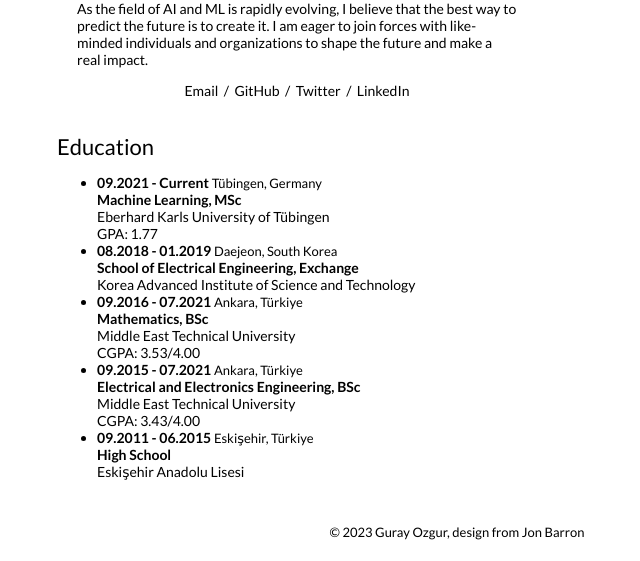
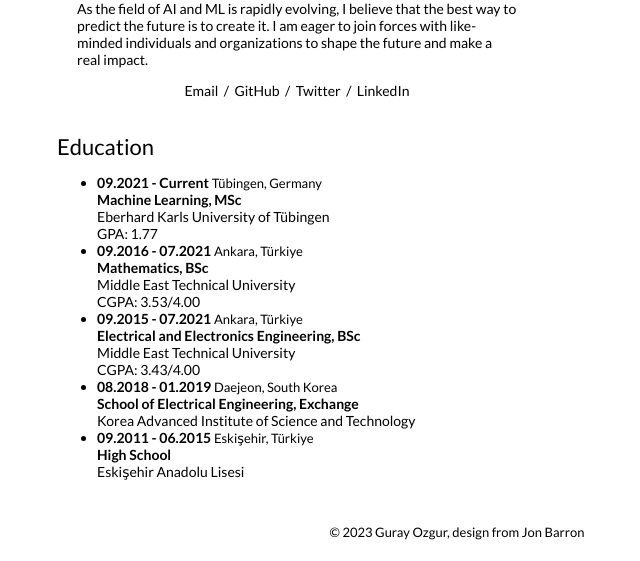
Before and after one commit to gurayozgur/gurayozgur.github.io, a Jekyll site: the page built from _posts/2019-06-02-venue.markdown, in a window 1280 px wide, cut to the strip 426-987 px from the top of the page. Shown: the whole strip, without its empty margins (183-823 px from the left). Built offline with Jekyll 4.4.1, drawn with Linux system fonts in a browser that asks for light colours; nearby versions of some CDN libraries.

Commit message:
Update default.html

```diff
--- a/_layouts/default.html
+++ b/_layouts/default.html
@@ -64,14 +64,6 @@
     GPA: 1.77
   </li>
   <li>
-    <strong>08.2018 - 01.2019</strong> <a style="font-size:small;">Daejeon, South Korea</a>
-    <br>
-    <a href="https://ee.kaist.ac.kr/en/"><strong>School of Electrical Engineering, Exchange</strong></a>
-    <br>
-    <a href="https://www.kaist.ac.kr/en/">Korea Advanced Institute of Science and Technology</a>
-    <br>
-  </li>
-  <li>
     <strong>09.2016 - 07.2021</strong> <a style="font-size:small;">Ankara, Türkiye</a>
     <br>
     <a href="https://math.metu.edu.tr/"><strong>Mathematics, BSc</strong></a>
@@ -88,6 +80,14 @@
     <a href="https://www.metu.edu.tr/">Middle East Technical University</a>
     <br>
     CGPA: 3.43/4.00
+  </li>
+   <li>
+    <strong>08.2018 - 01.2019</strong> <a style="font-size:small;">Daejeon, South Korea</a>
+    <br>
+    <a href="https://ee.kaist.ac.kr/en/"><strong>School of Electrical Engineering, Exchange</strong></a>
+    <br>
+    <a href="https://www.kaist.ac.kr/en/">Korea Advanced Institute of Science and Technology</a>
+    <br>
   </li>
   <li>
     <strong>09.2011 - 06.2015</strong> <a style="font-size:small;">Eskişehir, Türkiye</a>
```
